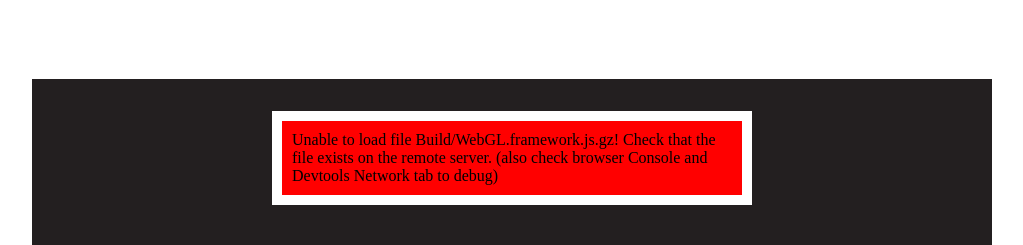
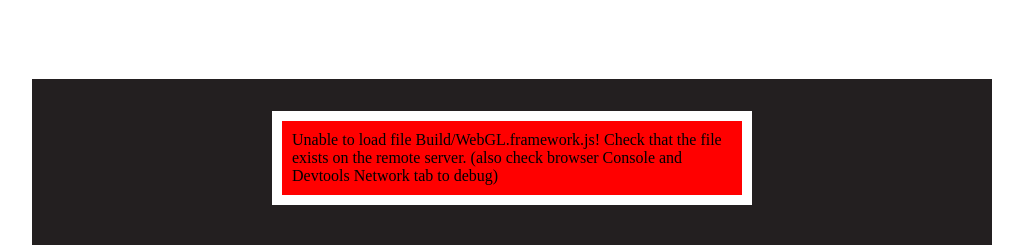
Before and after one commit to TheWiiUEnthusiast/ccptyperwebgl, a plain HTML site: page index.html in a window 1280 px wide. Shown: the top 245 px of the page, without its empty margins (128-1151 px from the left). Drawn offline with Linux system fonts and the light colour scheme; no server answers.

Commit message:
maybe fixed

```diff
--- a/index.html
+++ b/index.html
@@ -58,9 +58,9 @@
       var buildUrl = "Build";
       var loaderUrl = buildUrl + "/WebGL.loader.js";
       var config = {
-        dataUrl: buildUrl + "/WebGL.data.gz",
-        frameworkUrl: buildUrl + "/WebGL.framework.js.gz",
-        codeUrl: buildUrl + "/WebGL.wasm.gz",
+        dataUrl: buildUrl + "/WebGL.data",
+        frameworkUrl: buildUrl + "/WebGL.framework.js",
+        codeUrl: buildUrl + "/WebGL.wasm",
         streamingAssetsUrl: "StreamingAssets",
         companyName: "Yttriferous Games Minus Alex",
         productName: "Chines Communist Typer",
```
